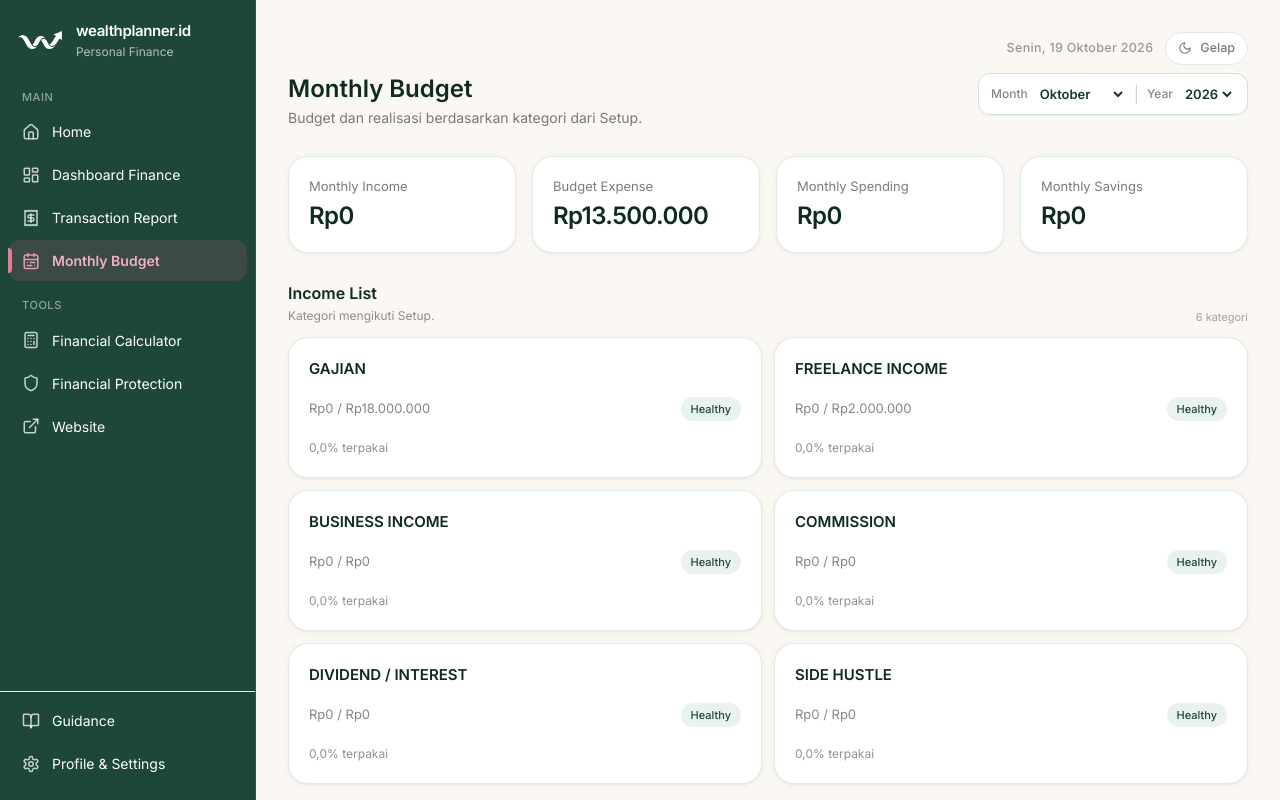
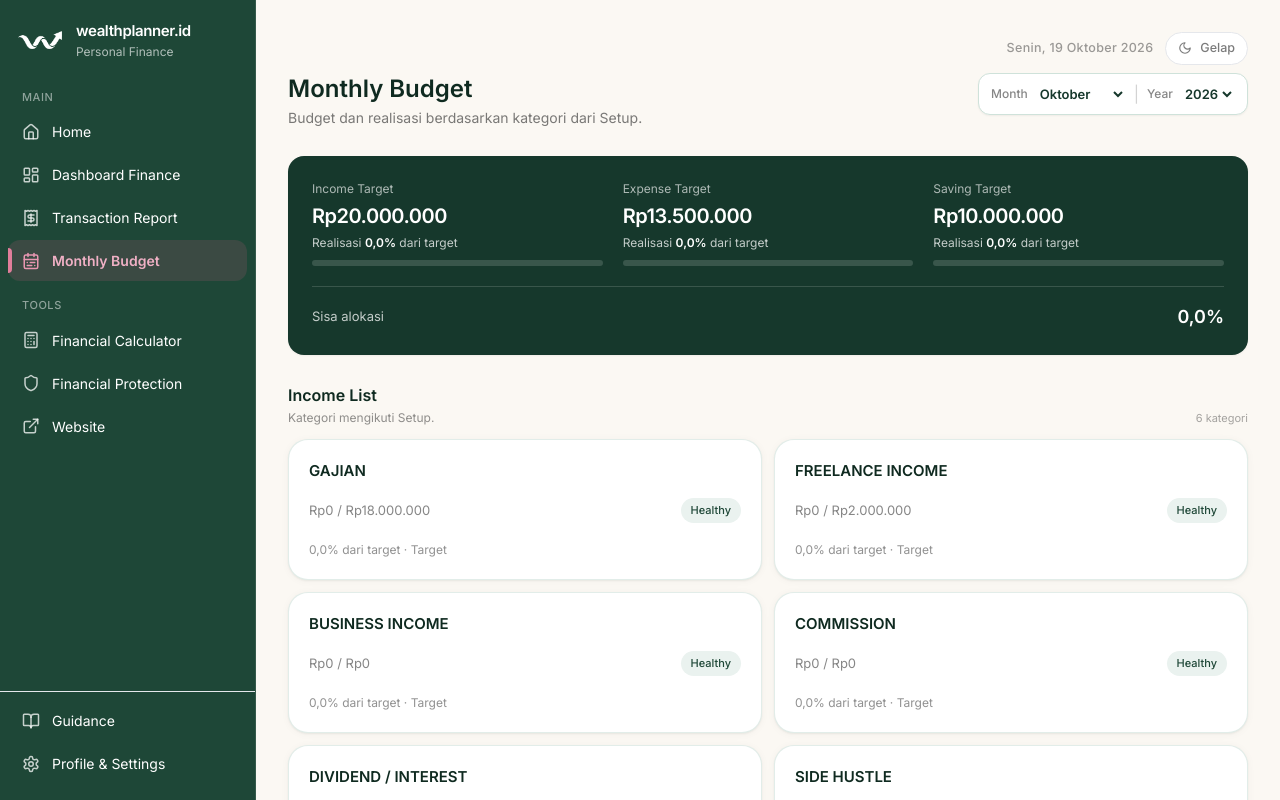
Before and after one commit to jasminework2023/personal-wealthplanner, a React (Vite) app: page /dashboard/budgeting in a window 1280 px wide. Shown: the top 800 px of the page. Built offline with nearby package versions, Linux system fonts and the light colour scheme; the HTML template or start-up script is replaced by a standard one.

Commit message:
Redesign monthly budget summary and progress colors

```diff
--- a/src/pages/MonthlyBudgeting.tsx
+++ b/src/pages/MonthlyBudgeting.tsx
@@ -3,7 +3,7 @@ import { useEffect, useState } from "react";
 import { Check, Pencil, Loader2 } from "lucide-react";
 import { StatCard } from "../components/StatCard";
 import { ChartCard } from "../components/Card";
-import { BudgetProgressBar, StatusBadge } from "../components/ProgressBar";
+import { StatusBadge } from "../components/ProgressBar";
 import { formatRupiah, formatPercent } from "../lib/format";
 import { usagePercentage, budgetStatus } from "../data/types";
 import { useFinanceData, getStoredToken } from "../lib/useFinanceData";
@@ -16,11 +16,11 @@ type Row = { category: string; allocation: number; realization: number };
 
 function EditableBudgetCard({ category, allocation, realization, month, type, isRealData, onSaved }: { category:string; allocation:number; realization:number; month:string; type:"Income"|"Expense"|"Saving"; isRealData:boolean; onSaved:(category:string, amount:number)=>void }) {
   const [editing,setEditing]=useState(false); const [value,setValue]=useState(String(allocation||"")); const [saving,setSaving]=useState(false); const [err,setErr]=useState("");
-  const pct=usagePercentage(realization,allocation); const status=budgetStatus(pct);
+  const pct=usagePercentage(realization,allocation); const status=budgetStatus(pct); const isTargetType=type==="Income"||type==="Saving"; const progressColor=type==="Income"?"bg-emerald-500":type==="Expense"?"bg-pink-500":"bg-orange-500"; const realizationLabel=isTargetType?(pct>=100?"Achieved":"Target"):`${formatPercent(pct)} terpakai`;
   async function handleSave(){ const amount=Number(value.replace(/\D/g,"")); if(!Number.isFinite(amount)||amount<0){setErr("Masukkan angka yang valid.");return;} setSaving(true);setErr(""); try{const token=getStoredToken();const res=await fetch(`${API_BASE}/update-budget`,{method:"POST",headers:{"Content-Type":"application/json"},body:JSON.stringify({token,type,category,month,amount})});const data=await res.json();if(!res.ok)throw new Error(data.error||"Gagal menyimpan");onSaved(category,amount);setEditing(false);window.dispatchEvent(new CustomEvent("wealthplanner:budget-updated"));}catch(e){setErr(e instanceof Error?e.message:"Gagal menyimpan");}finally{setSaving(false);}}
   return <ChartCard title={category.toUpperCase()}>
     <div className="flex items-center justify-between mb-1"><p className="text-[13px] text-charcoal/55">{formatRupiah(realization)} / {formatRupiah(allocation)}</p><StatusBadge status={status}/></div>
-    {editing ? <div className="flex items-center gap-2 mb-2"><input autoFocus inputMode="numeric" value={value} onChange={e=>setValue(e.target.value.replace(/\D/g,""))} className="flex-1 border border-charcoal/15 rounded-lg px-2.5 py-1.5 text-[13px]" placeholder="Budget baru (Rp)"/><button onClick={handleSave} disabled={saving} className="bg-forest-600 text-white rounded-lg p-1.5 disabled:opacity-50">{saving?<Loader2 size={14} className="animate-spin"/>:<Check size={14}/>}</button></div> : <><BudgetProgressBar usagePct={pct}/><div className="flex items-center justify-between mt-1.5"><p className="text-[12px] text-charcoal/50">{formatPercent(pct)} terpakai</p>{isRealData&&<button onClick={()=>{setValue(String(allocation||""));setEditing(true)}} className="text-[12px] text-forest-700 flex items-center gap-1 hover:underline"><Pencil size={11}/> Edit</button>}</div></>}
+    {editing ? <div className="flex items-center gap-2 mb-2"><input autoFocus inputMode="numeric" value={value} onChange={e=>setValue(e.target.value.replace(/\D/g,""))} className="flex-1 border border-charcoal/15 rounded-lg px-2.5 py-1.5 text-[13px]" placeholder="Budget baru (Rp)"/><button onClick={handleSave} disabled={saving} className="bg-forest-600 text-white rounded-lg p-1.5 disabled:opacity-50">{saving?<Loader2 size={14} className="animate-spin"/>:<Check size={14}/>}</button></div> : <><div className="w-full h-2 rounded-full bg-charcoal/8 overflow-hidden"><div className={`h-full rounded-full ${progressColor}`} style={{width:`${Math.min(pct,100)}%`}} /></div><div className="flex items-center justify-between mt-1.5"><p className="text-[12px] text-charcoal/50">{isTargetType?`${formatPercent(pct)} dari target · ${realizationLabel}`:realizationLabel}</p>{isRealData&&<button onClick={()=>{setValue(String(allocation||""));setEditing(true)}} className="text-[12px] text-forest-700 flex items-center gap-1 hover:underline"><Pencil size={11}/> Edit</button>}</div></>}
     {err&&<p className="text-[12px] text-rose-600 mt-1">{err}</p>}
   </ChartCard>;
 }
@@ -36,11 +36,11 @@ export function MonthlyBudgeting(){
   useEffect(()=>setOverrides({}),[selectedMonth,selectedYear]);
   const rows=(type:"Income"|"Expense"|"Saving")=>byCategory(type).map(c=>({...c,allocation:overrides[`${type}:${c.category}`]??c.allocation}));
   const incomeRows=rows("Income"), expenseRows=rows("Expense"), savingRows=rows("Saving");
-  const budgetExpense=expenseRows.reduce((s,c)=>s+c.allocation,0); const remaining=budgetExpense-totalExpense;
+  const incomeTarget=incomeRows.reduce((s,c)=>s+c.allocation,0); const budgetExpense=expenseRows.reduce((s,c)=>s+c.allocation,0); const savingTarget=savingRows.reduce((s,c)=>s+c.allocation,0); const remaining=budgetExpense-totalExpense; const incomePct=usagePercentage(totalIncome,incomeTarget); const expensePct=usagePercentage(totalExpense,budgetExpense); const savingPct=usagePercentage(totalSaving,savingTarget); const remainingAllocationPct=incomeTarget>0?Math.max(0,Math.min(100,((incomeTarget-budgetExpense-savingTarget)/incomeTarget)*100)):0;
   const onSaved=(type:string,category:string,amount:number)=>setOverrides(o=>({...o,[`${type}:${category}`]:amount}));
   return <div className="flex flex-col gap-7">
     <div className="flex items-start justify-between flex-wrap gap-3"><div><h1 className="text-2xl font-semibold text-forest-900">Monthly Budget</h1><p className="text-[14px] text-charcoal/60 mt-0.5">Budget dan realisasi berdasarkan kategori dari Setup.{loading&&" Memuat data..."}</p></div><div className="flex items-center gap-2 rounded-xl border border-forest-100 bg-white px-3 py-2 shadow-sm"><span className="text-[12px] font-medium text-charcoal/55">Month</span><select value={selectedMonth} onChange={e=>setSelectedMonth(e.target.value)} className="bg-transparent text-[13px] font-semibold text-forest-800 outline-none">{MONTHS.map(m=><option key={m} value={m}>{MONTH_LABELS[m]}</option>)}</select><span className="text-charcoal/20">|</span><span className="text-[12px] font-medium text-charcoal/55">Year</span><select value={selectedYear} onChange={e=>setSelectedYear(Number(e.target.value))} className="bg-transparent text-[13px] font-semibold text-forest-800 outline-none">{YEARS.map(y=><option key={y} value={y}>{y}</option>)}</select></div></div>
-    <div className="grid grid-cols-2 lg:grid-cols-4 gap-4"><StatCard label="Monthly Income" value={formatRupiah(totalIncome)} tone="forest"/><StatCard label="Budget Expense" value={budgetExpense>0?formatRupiah(budgetExpense):"Belum Aktivasi Budget"} tone="neutral"/><StatCard label="Monthly Spending" value={formatRupiah(totalExpense)} tone="rose"/><StatCard label="Monthly Savings" value={formatRupiah(totalSaving)} tone="forest"/></div>
+    <section className="rounded-2xl bg-forest-800 p-5 sm:p-6 text-white shadow-sm"><div className="grid gap-5 sm:grid-cols-3">{[{label:"Income Target",target:incomeTarget,actual:totalIncome,pct:incomePct,color:"bg-emerald-400"},{label:"Expense Target",target:budgetExpense,actual:totalExpense,pct:expensePct,color:"bg-pink-400"},{label:"Saving Target",target:savingTarget,actual:totalSaving,pct:savingPct,color:"bg-orange-400"}].map(item=><div key={item.label} className="min-w-0"><p className="text-[12px] text-white/65">{item.label}</p><p className="mt-1 text-xl font-semibold tracking-tight">{formatRupiah(item.target)}</p><p className="mt-1 text-[12px] text-white/75">Realisasi <span className="font-semibold text-white">{formatPercent(item.pct)}</span> dari target</p><div className="mt-2 h-1.5 w-full overflow-hidden rounded-full bg-white/15"><div className={`h-full rounded-full ${item.color}`} style={{width:`${Math.min(item.pct,100)}%`}} /></div></div>)}</div><div className="mt-5 border-t border-white/15 pt-4 flex items-center justify-between gap-3"><span className="text-[13px] text-white/75">Sisa alokasi</span><span className="text-lg font-semibold">{formatPercent(remainingAllocationPct)}</span></div></section>
     <BudgetSection title="Income List" rows={incomeRows} type="Income" month={month} isRealData={isRealData} onSaved={onSaved}/>
     <BudgetSection title="Expense List" rows={expenseRows} type="Expense" month={month} isRealData={isRealData} onSaved={onSaved}/>
     <BudgetSection title="Saving List" rows={savingRows} type="Saving" month={month} isRealData={isRealData} onSaved={onSaved}/>
```
